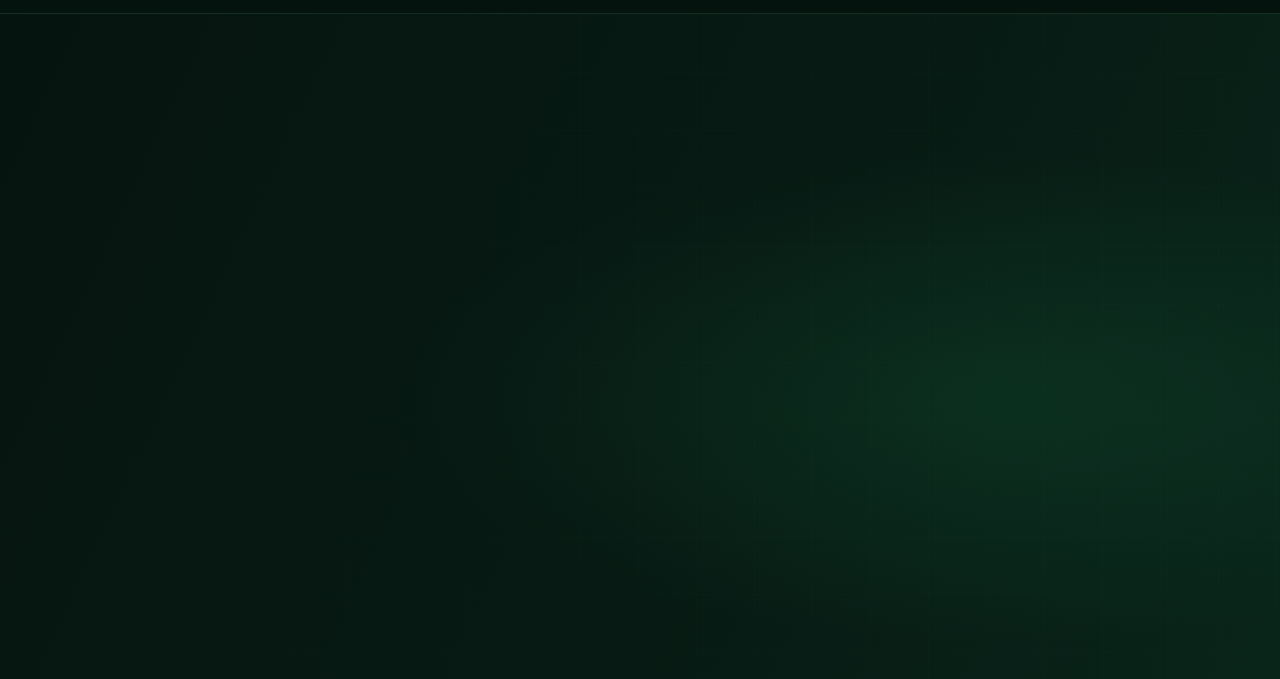
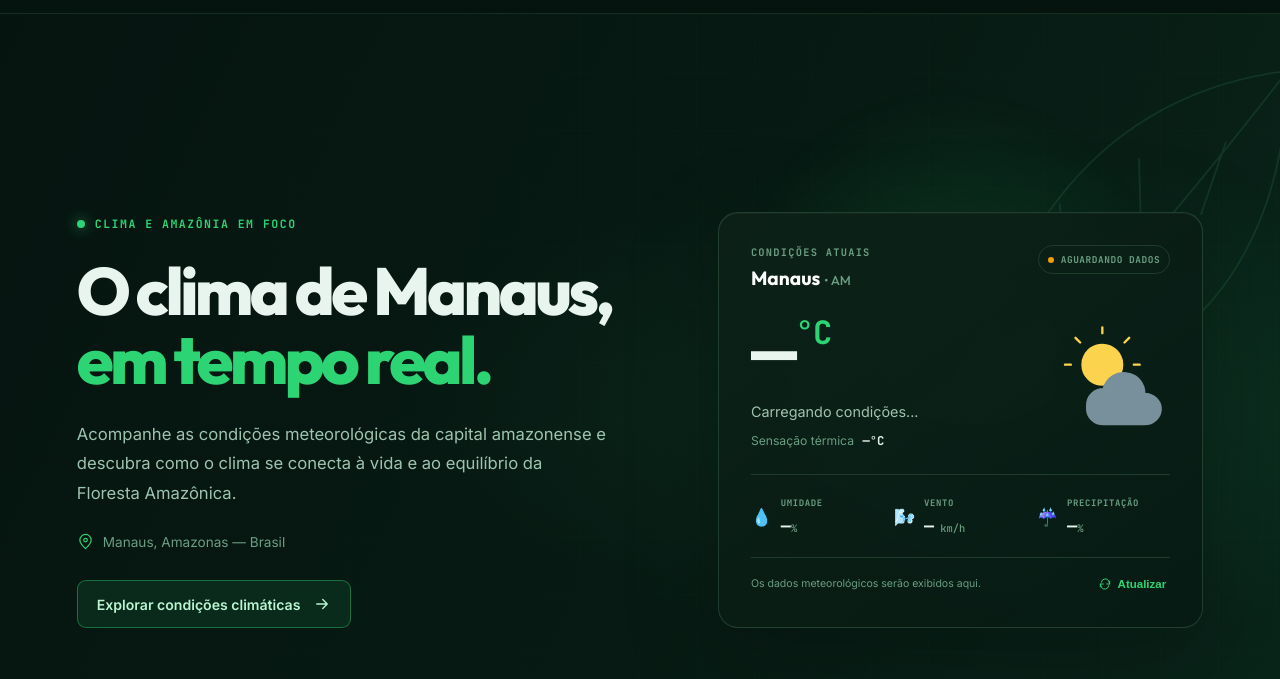
Before and after one commit to Cgsr2006/tambaclima, a plain HTML site: page index.html in a window 1280 px wide. Shown: the part 47-726 px from the top of the page. Drawn offline with nearby package versions, Linux system fonts and the light colour scheme.

Commit message:
feat: enhance hero section with new layout and weather metrics

```diff
--- a/index.html
+++ b/index.html
@@ -26,7 +26,12 @@
     <nav class="nav-bar">
       <div class="nav-container">
         <a href="#inicio" class="brand">
-          <svg class="brand-icon" viewBox="0 0 24 24" fill="none" aria-hidden="true">
+          <svg
+            class="brand-icon"
+            viewBox="0 0 24 24"
+            fill="none"
+            aria-hidden="true"
+          >
             <circle cx="12" cy="12" r="9.5" class="icon-bg" />
             <path d="M12 2.5A9.5 9.5 0 1 1 6.4 4.3" class="icon-ring" />
             <line x1="12" y1="2.5" x2="12" y2="21.5" class="icon-axis" />
@@ -48,8 +53,137 @@
       </div>
     </nav>
 
-    <section id="inicio" class="hero"></section>
+    <section class="hero" id="home" aria-labelledby="hero-title">
+      <div class="hero-atmosphere" aria-hidden="true">
+        <span class="orb orb-one"></span>
+        <span class="orb orb-two"></span>
+        <div class="hero-grid"></div>
+        <svg class="hero-leaf hero-leaf-one" viewBox="0 0 240 300" fill="none">
+          <path d="M18 270C24 160 83 48 216 20C226 139 172 255 18 270Z" />
+          <path
+            d="M20 270C91 207 143 133 216 20M80 214L64 128M126 169L117 91M164 126L177 74"
+          />
+        </svg>
+        <svg class="hero-leaf hero-leaf-two" viewBox="0 0 240 300" fill="none">
+          <path d="M18 270C24 160 83 48 216 20C226 139 172 255 18 270Z" />
+          <path
+            d="M20 270C91 207 143 133 216 20M80 214L64 128M126 169L117 91M164 126L177 74"
+          />
+        </svg>
+      </div>
 
+      <div class="hero-container">
+        <div class="hero-copy">
+          <div class="hero-eyebrow">
+            <span class="eyebrow-dot"></span> CLIMA E AMAZÔNIA EM FOCO
+          </div>
+          <h1 id="hero-title">
+            O clima de Manaus,<br /><span>em tempo real.</span>
+          </h1>
+          <p class="hero-description">
+            Acompanhe as condições meteorológicas da capital amazonense e
+            descubra como o clima se conecta à vida e ao equilíbrio da Floresta
+            Amazônica.
+          </p>
+          <div class="hero-location">
+            <svg viewBox="0 0 24 24" aria-hidden="true">
+              <path d="M20 10c0 5-8 12-8 12S4 15 4 10a8 8 0 1 1 16 0Z" />
+              <circle cx="12" cy="10" r="2.5" />
+            </svg>
+            <span>Manaus, Amazonas — Brasil</span>
+          </div>
+          <a class="hero-cta" href="#clima-detalhado">
+            Explorar condições climáticas
+            <svg viewBox="0 0 24 24" aria-hidden="true">
+              <path d="M5 12h14M13 6l6 6-6 6" />
+            </svg>
+          </a>
+        </div>
+
+        <div class="weather-card" aria-label="Resumo do clima atual em Manaus">
+          <div class="weather-card-top">
+            <div>
+              <span class="weather-kicker">CONDIÇÕES ATUAIS</span>
+              <p class="weather-city">Manaus <span>• AM</span></p>
+            </div>
+            <span class="weather-status" id="weather-status"
+              ><i></i> AGUARDANDO DADOS</span
+            >
+          </div>
+
+          <div class="weather-main">
+            <div class="weather-temperature-wrap">
+              <div class="weather-temperature" id="temperature">
+                —<span>°C</span>
+              </div>
+              <p id="weather-description">Carregando condições...</p>
+              <div class="feels-like">
+                Sensação térmica <strong id="feels-like">—°C</strong>
+              </div>
+            </div>
+            <div class="weather-symbol" id="weather-symbol" aria-hidden="true">
+              <svg viewBox="0 0 96 96">
+                <circle cx="38" cy="34" r="17" />
+                <path
+                  d="M38 7v-5M38 66v-5M11 34H6M70 34h-5M19 15l-4-4M61 57l-4-4M57 15l4-4"
+                />
+                <path
+                  class="cloud"
+                  d="M25 69c0-8 6-14 14-14 3-10 12-16 22-13 8 2 13 9 13 17 8 0 14 6 14 13s-6 13-14 13H39c-8 0-14-6-14-13Z"
+                />
+              </svg>
+            </div>
+          </div>
+
+          <div class="weather-divider"></div>
+          <div class="weather-metrics">
+            <div class="weather-metric">
+              <span class="metric-icon">💧</span>
+              <div>
+                <span class="metric-label">UMIDADE</span
+                ><strong id="humidity">—<small>%</small></strong>
+              </div>
+            </div>
+            <div class="weather-metric">
+              <span class="metric-icon">🌬️</span>
+              <div>
+                <span class="metric-label">VENTO</span
+                ><strong id="wind">—<small> km/h</small></strong>
+              </div>
+            </div>
+            <div class="weather-metric">
+              <span class="metric-icon">☔</span>
+              <div>
+                <span class="metric-label">PRECIPITAÇÃO</span
+                ><strong id="rain-chance">—<small>%</small></strong>
+              </div>
+            </div>
+          </div>
+          <div class="weather-card-footer">
+            <span id="weather-updated"
+              >Os dados meteorológicos serão exibidos aqui.</span
+            >
+            <button
+              class="refresh-button"
+              id="refresh-weather"
+              type="button"
+              aria-label="Atualizar dados meteorológicos"
+            >
+              <svg viewBox="0 0 24 24" aria-hidden="true">
+                <path
+                  d="M20 7v5h-5M4 17v-5h5M5.6 9A7 7 0 0 1 18 6l2 6M4 12l2 6a7 7 0 0 0 12.4-3"
+                />
+              </svg>
+              Atualizar
+            </button>
+          </div>
+        </div>
+      </div>
+
+      <a class="hero-scroll" href="#amazonia"
+        ><span></span> DESCUBRA A AMAZÔNIA</a
+      >
+    </section>
     <section id="amazonia" class="curiosities"></section>
 
     <section id="clima" class="meteorologic-pannel">
@@ -64,8 +198,8 @@
           </div>
           <h1>Clima Detalhado</h1>
           <p class="desc">
-              Métricas meteorológicas aprofundadas para as capitais brasileiras
-              em tempo real.
+            Métricas meteorológicas aprofundadas para as capitais brasileiras em
+            tempo real.
           </p>
           <input type="text" placeholder="Buscar capital brasileira..." />
         </header>
@@ -81,8 +215,8 @@
           <div class="alert">
             <i data-lucide="triangle-alert"></i>
             <p>
-                <strong>Alerta UV Alto</strong> Evite exposição direta entre 10h
-                e 16h
+              <strong>Alerta UV Alto</strong> Evite exposição direta entre 10h e
+              16h
             </p>
           </div>
         </section>
@@ -139,7 +273,12 @@
     <footer class="footer">
       <div class="footer-container">
         <a href="#inicio" class="brand">
-          <svg class="brand-icon" viewBox="0 0 24 24" fill="none" aria-hidden="true">
+          <svg
+            class="brand-icon"
+            viewBox="0 0 24 24"
+            fill="none"
+            aria-hidden="true"
+          >
             <circle cx="12" cy="12" r="9.5" class="icon-bg" />
             <path d="M12 2.5A9.5 9.5 0 1 1 6.4 4.3" class="icon-ring" />
             <line x1="12" y1="2.5" x2="12" y2="21.5" class="icon-axis" />
@@ -159,7 +298,6 @@
         </ul>
       </div>
     </footer>
-    </main>
 
     <script>
       lucide.createIcons();
```
Also changed, not shown: src/styles/style.css (line endings or trailing spaces). Lines whose indentation alone changed are shown as unchanged.
